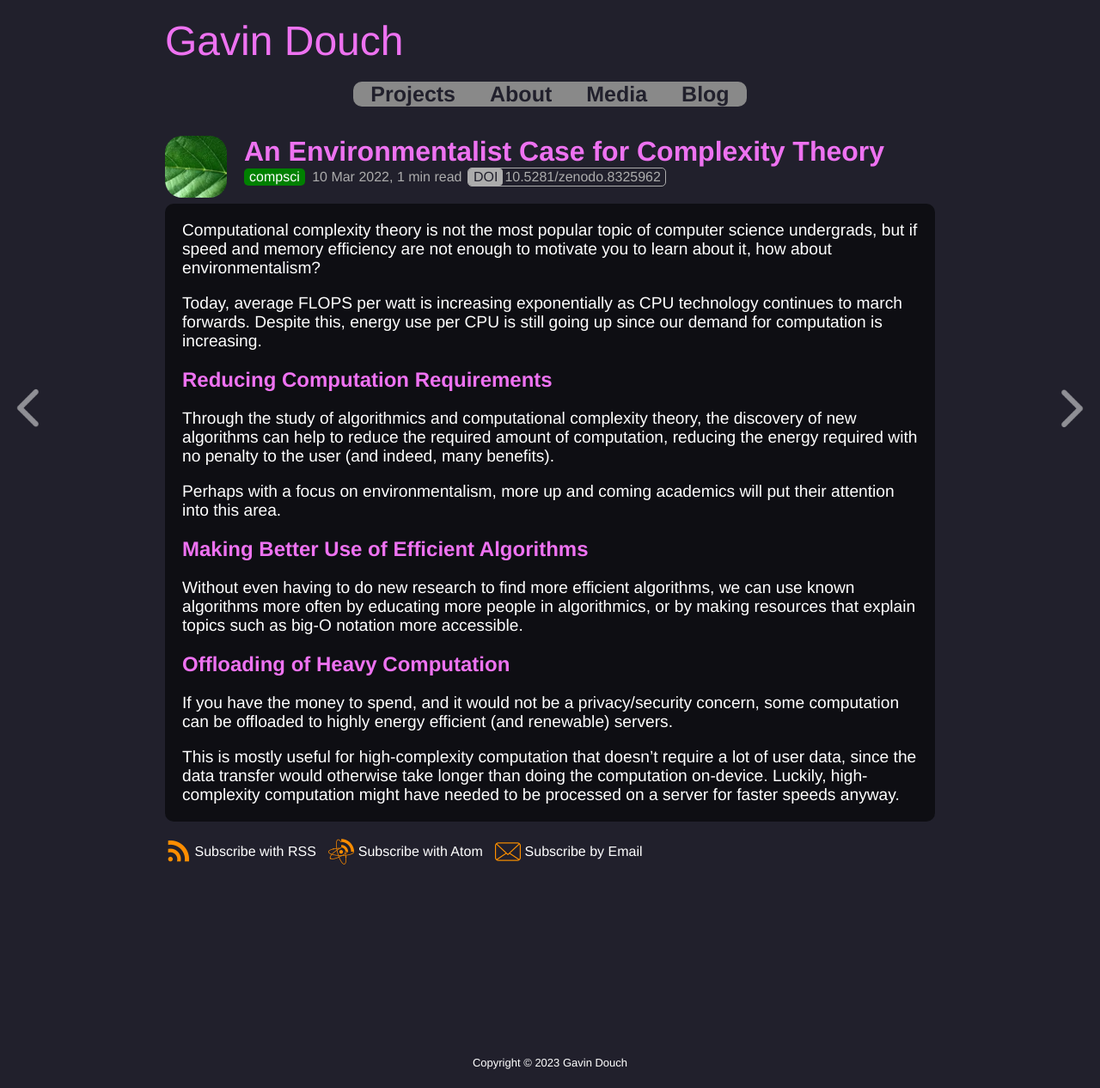
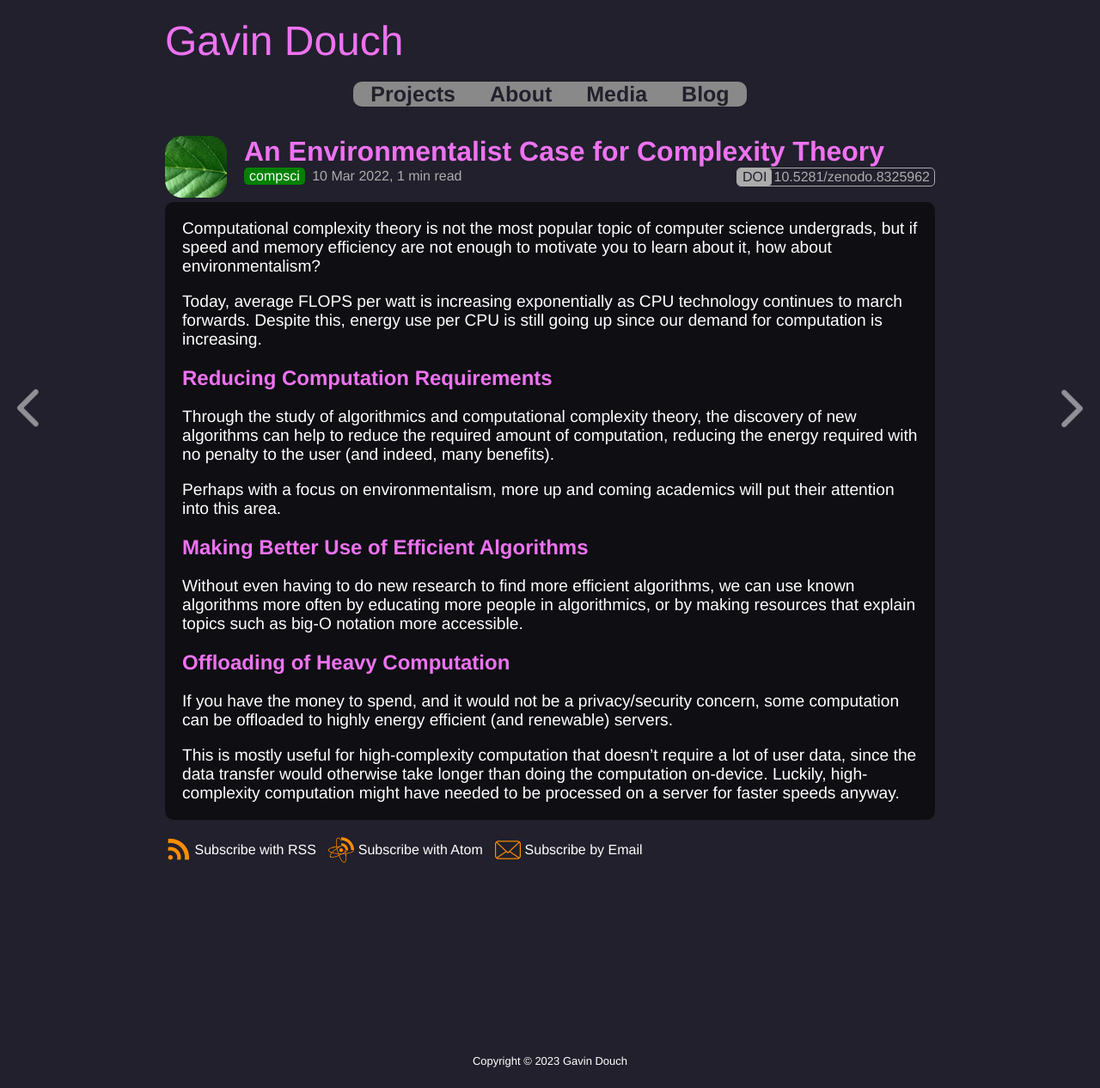
Before and after one commit to Coedice/website, a Jekyll site: the page built from _posts/2022-03-10-an-environmentalist-case-for-complexity-theory.md, in a window 1280 px wide. Shown: the whole page at 86% size. Built offline with Jekyll 4.4.1, drawn with Linux system fonts in a browser that asks for light colours; comment, search, counter and statistics services are not loaded.

Commit message:
Right-align DOIs

```diff
--- a/_sass/blog.mobile.scss
+++ b/_sass/blog.mobile.scss
@@ -18,6 +18,10 @@ div#subscriptionButtons {
 
 #searchSection {
 	width: 100%;
+}
+
+#doi {
+	position: relative;
 }
 
 #blogList {
--- a/_sass/blog.scss
+++ b/_sass/blog.scss
@@ -43,6 +43,8 @@ h1#blogTitle {
 	border-radius: 5px;
 	display: inline-block;
 	padding-right: 5px;
+	position: absolute;
+	right: 0;
 	font-style: normal;
 	text-decoration: none;
 	border: $minor-color solid 1px;
```
